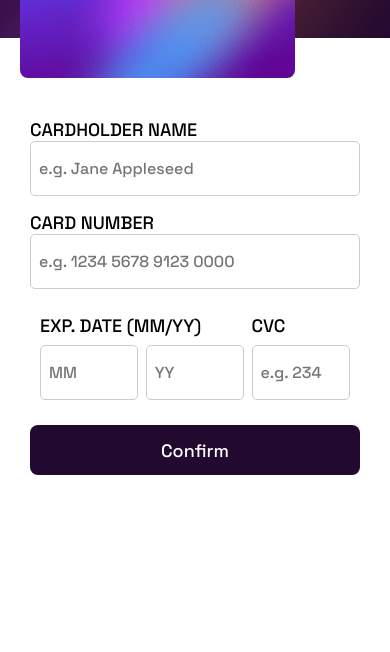
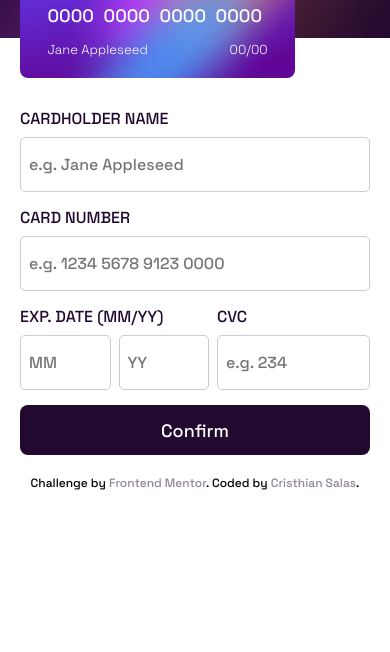
Before and after one commit to cristhian420/interactive-card, a website: page index.html in a window 390 px wide. Shown: the part 192-844 px from the top of the page. Drawn offline with Linux system fonts and the light colour scheme.

Commit message:
style mobile design

```diff
--- a/index.html
+++ b/index.html
@@ -6,23 +6,21 @@
   <link rel="stylesheet" href="style.css">
   <link rel="icon" type="image/png" sizes="32x32" href="./images/favicon-32x32.png">
 
-  <title>Interactive card details form</title>
+  <title>Interactive card</title>
 
-  <!-- Feel free to remove these styles or customise in your own stylesheet 👍 -->
-  <style>
-
-  </style>
 </head>
 <body>
   <main class="main-container">
     <section class="card-section">
       <article class="front-card">
         <div class="logo-card"><img src="./images/card-logo.svg" alt=""></div>
-        <div class="data-container">
+
+        <div class="card-data-container">
           <p class="card-number">0000 0000 0000 0000</p>
-          <p class="name">Jane Appleseed</p>
-          <p class="vencimiento">00/00</p>
+          <p class="card-name">Jane Appleseed</p>
+          <p class="card-expire">00/00</p>
         </div>
+
       </article>
       <article class="back-card">
         <div class="CVN">000</div>
@@ -49,10 +47,10 @@
     </form>
 
 
-    <!-- <section class="attribution">
+    <section class="attribution">
       Challenge by <a href="https://www.frontendmentor.io?ref=challenge" target="_blank">Frontend Mentor</a>.
-      Coded by <a href="#">Your Name Here</a>.
-    </section> -->
+      Coded by <a href="github.com/cristhian420" target="_blank">Cristhian Salas</a>.
+    </section>
   </main>
 </body>
 </html>
--- a/style.css
+++ b/style.css
@@ -16,13 +16,10 @@
   padding: 0;
   box-sizing: border-box;
   font-family: 'Space Grotesk', sans-serif;
-  font-size: 18px;
 }
-
-
-
-
-
+label {
+  margin-bottom: 8px;
+}
 input[type="text"],
 input[type="number"] {
   border-radius: 5px;
@@ -32,8 +29,8 @@ input[type="number"] {
   font-weight: 500;
   height: 55px;
   padding: 8px;
+  width: 100%;
 }
-
 .main-container {
   display: grid;
   place-items: center;
@@ -60,6 +57,34 @@ input[type="number"] {
   border-radius: 8px;
   z-index: 2;
 }
+.card-data-container {
+  display: grid;
+  color: var(--white);
+  width: 80%;
+  row-gap: 14px;
+  grid-template-areas:
+  'cardNumber cardNumber'
+  'cardName cardExp';
+  position: absolute;
+  bottom: 20px;
+  left: 10%;
+  font-size: 13px;
+  font-weight: 300;
+}
+.card-number {
+  grid-area: cardNumber;
+  font-size: 18px;
+  font-weight: 500;
+  text-align: justify;
+  word-spacing: 5px;
+}
+.card-name {
+  grid-area: cardName;
+}
+.card-expire {
+  grid-area: cardExp;
+  text-align: end;
+}
 .back-card {
   width: 275px;
   height: 150px;
@@ -84,25 +109,22 @@ input[type="number"] {
   top: 20px;
   left: 20px;
 }
-
-
-
 .form-section {
   width: 100%;
-  padding: 30px;
+  padding: 20px;
   display: flex;
   flex-direction: column;
   max-width: 500px;
   margin: 0 auto;
+  color: var(--very-dark-violet);
 }
 .form-data-container {
   display: grid;
   grid-template-areas:
-  'labelExp labelExp labelCVC'
-  'MM YY CVC';
-  gap: 8px;
-  padding: 10px;
+  'labelExp labelExp labelCVC labelCVC'
+  'MM YY CVC CVC';
   width: 100%;
+  column-gap: 8px;
 }
 .labelExp {
   grid-area: labelExp;
@@ -119,8 +141,6 @@ input[type="number"] {
 .CVC {
   grid-area: CVC;
 }
-.MM,.CVC,.YY{width: 100%;}
-
 .button {
   width: 100%;
   height: 50px;
@@ -129,7 +149,14 @@ input[type="number"] {
   color: var(--white);
   cursor: pointer;
   border: none;
+  font-size: 18px;
 }
-
-.attribution { font-size: 11px; text-align: center; }
-.attribution a { color: hsl(228, 45%, 44%); }
+.attribution {
+  font-size: 12px;
+  text-align: center;
+}
+.attribution a {
+  color: var(--dark-grayish-violet);
+  text-decoration: none;
+  cursor: pointer;
+}
```
